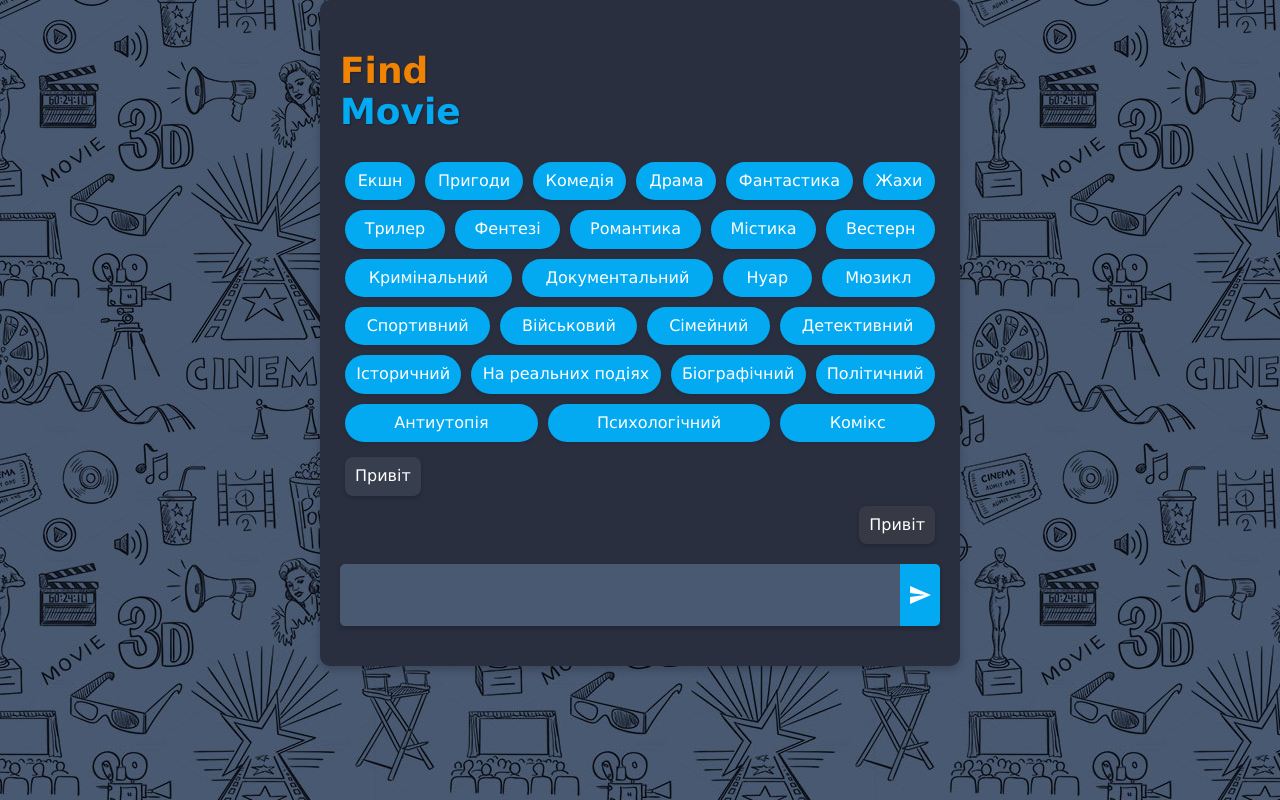
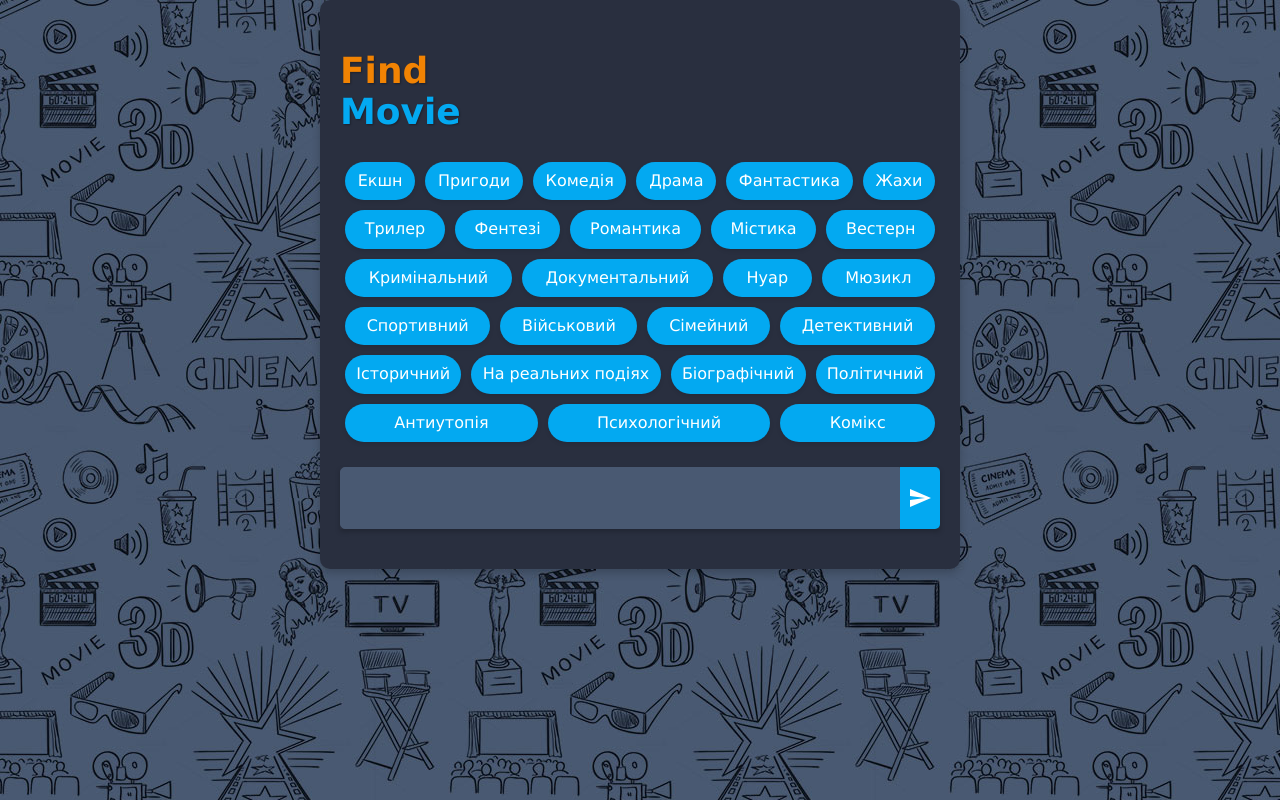
Before and after one commit to NazariiAlieksieiev/find_movie, a React (Create React App) app: page / in a window 1280 px wide. Built offline with nearby package versions, Linux system fonts and the light colour scheme.

Commit message:
Main bracnh was created and fixed for production

```diff
--- a/src/components/chatWindow/chatWindow.tsx
+++ b/src/components/chatWindow/chatWindow.tsx
@@ -23,16 +23,7 @@ interface Props {
 
 export const ChatWindow: React.FC<Props> = ({ filters }) => {
   const [prompt, setPrompt] = useState<string>('');
-  const [messages, setMessages] = useState<ChatCompletionResponseMessage[]>([
-    {
-      role: Roles.User,
-      content: 'Привіт',
-    },
-    {
-      role: Roles.Assistant,
-      content: 'Привіт',
-    },
-  ]);
+  const [messages, setMessages] = useState<ChatCompletionResponseMessage[]>([]);
   const [promptMessage, setPromptMessage] = useState<
   ChatCompletionResponseMessage[]
   >([
```
